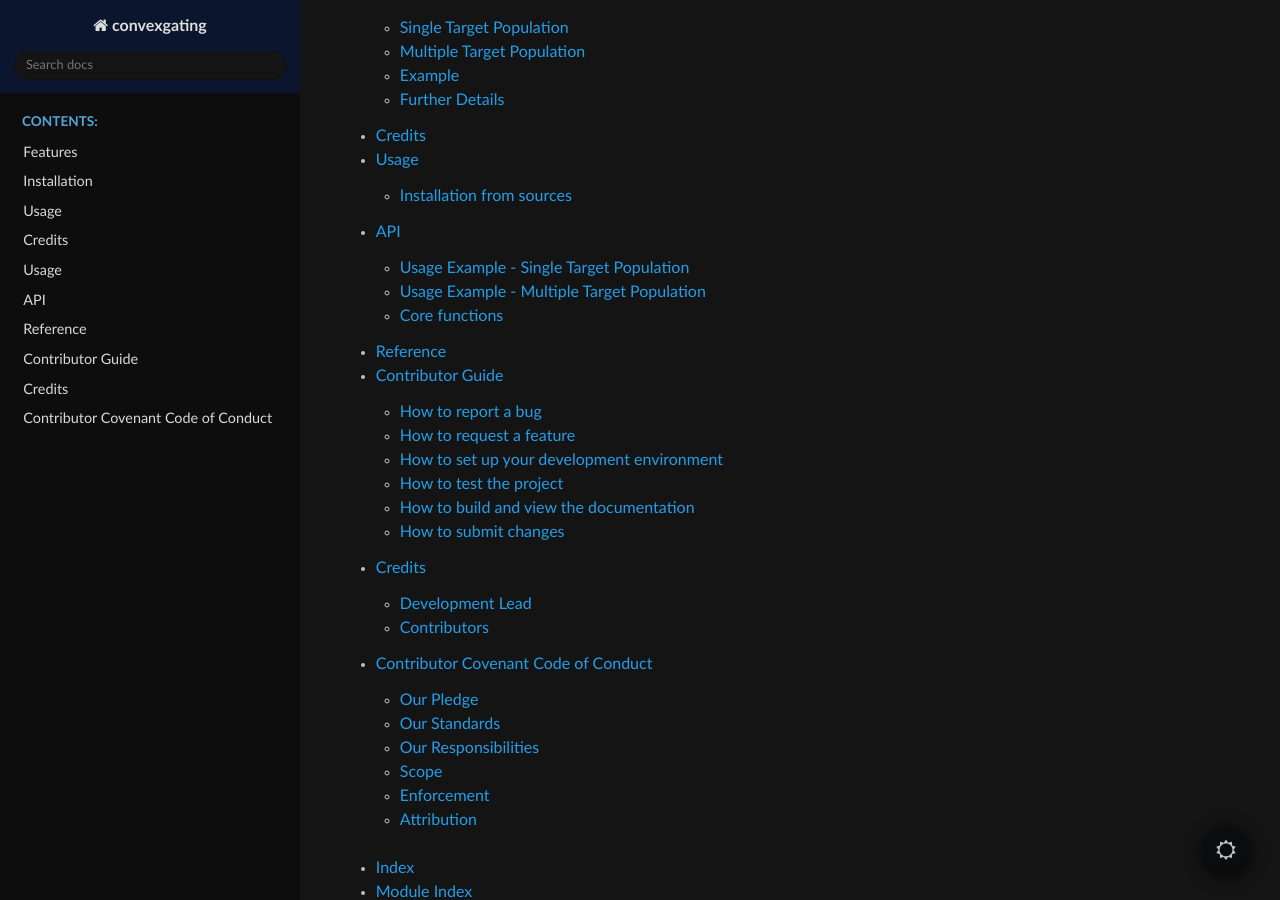
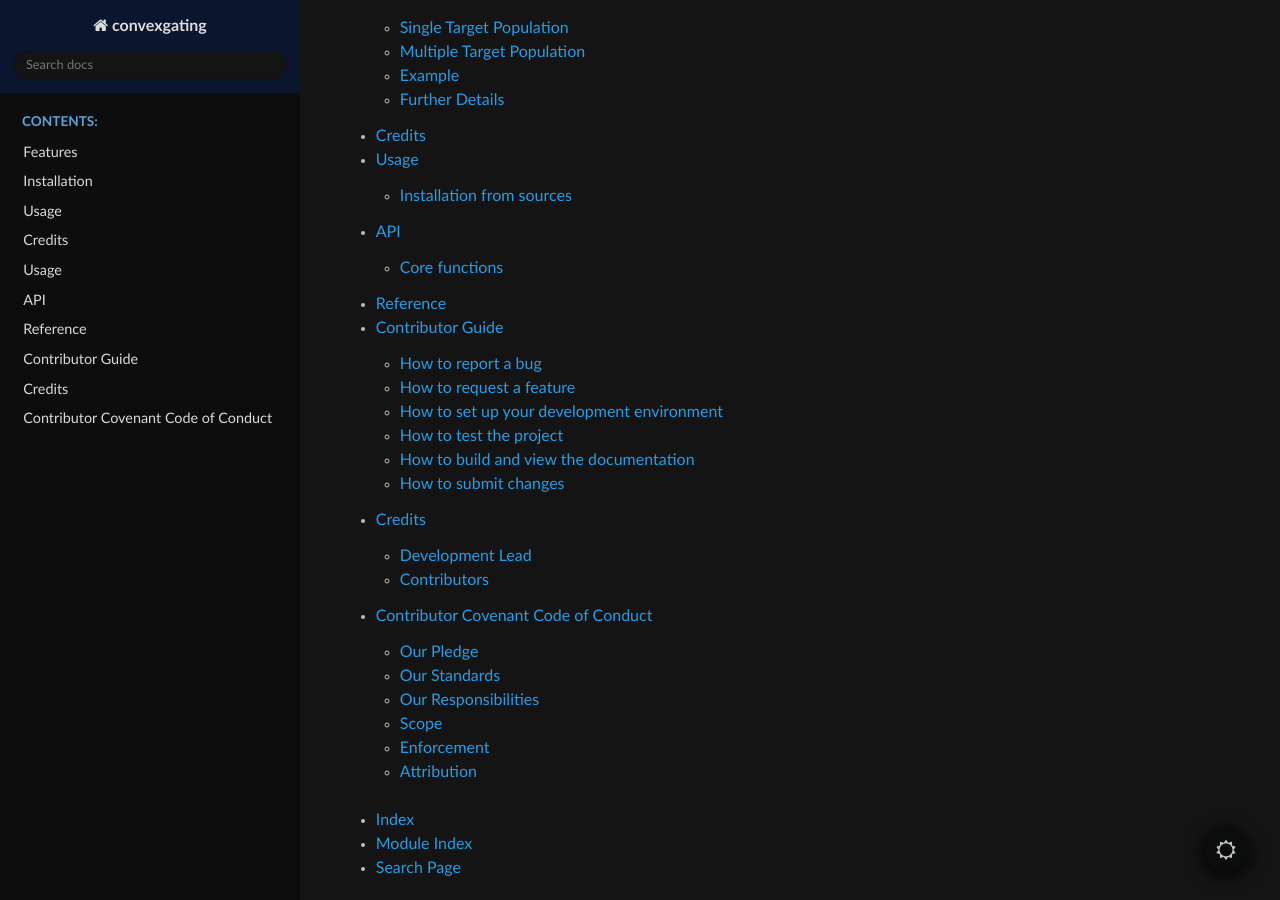
Before and after one commit to buettnerlab/convexgating, a Sphinx documentation site: the page built from docs/index.rst, in a window 1280 px wide and 900 px high, scrolled down 3020 px. Built offline with Sphinx 7.4.7 and the Read the Docs theme 3.1.0, drawn with Linux system fonts in a browser that asks for light colours; part of the change alters nothing that is shown.

```diff
--- a/docs/api.rst
+++ b/docs/api.rst
@@ -3,45 +3,6 @@
 API
 ===
 
-
-Usage Example -  Single Target Population
--------------------
-Generating gating strategy for cells or events labeled 'cluster_A' from an AnnData object (adata) using labels found in adata.obs[cluster_string].
-
-.. code-block:: console
-
-    import convexgating as cg
-    import scanpy as sc
-
-    adata = sc.read_h5ad(adata_path)
-    cluster_string = 'clustering'                                       #column in adata.obs
-    target_cluster = 'cluster_A'                                        #category in adata.obs[cluster_string]
-    save = save_path
-    cg.tools.CONVEX_GATING(adata=adata,
-              cluster_numbers = [target_cluster],
-              cluster_string = cluster_string,
-              save_path=save)
-
-Usage Example -  Multiple Target Population
--------------------
-Generating a series of gating strategies for cells or events labeled 'cluster_A','cluster_B','cluster_C' from an AnnData object (adata) using labels found in adata.obs[cluster_string].
-
-.. code-block:: console
-
-    import convexgating as cg
-    import scanpy as sc
-
-    adata = sc.read_h5ad(adata_path)
-    cluster_string = 'clustering'                                          #column in adata.obs
-    target_clusters = ['cluster_A','cluster_B','cluster_C']                #categories in adata.obs[cluster_string]
-    save = save_path
-    cg.tools.CONVEX_GATING(adata=adata,
-              cluster_numbers = target_clusters,
-              cluster_string = cluster_string,
-              save_path=save)
-
-
-
 Core functions
 ---------------
 .. autoclass:: convexgating.tools.CONVEX_GATING
```
